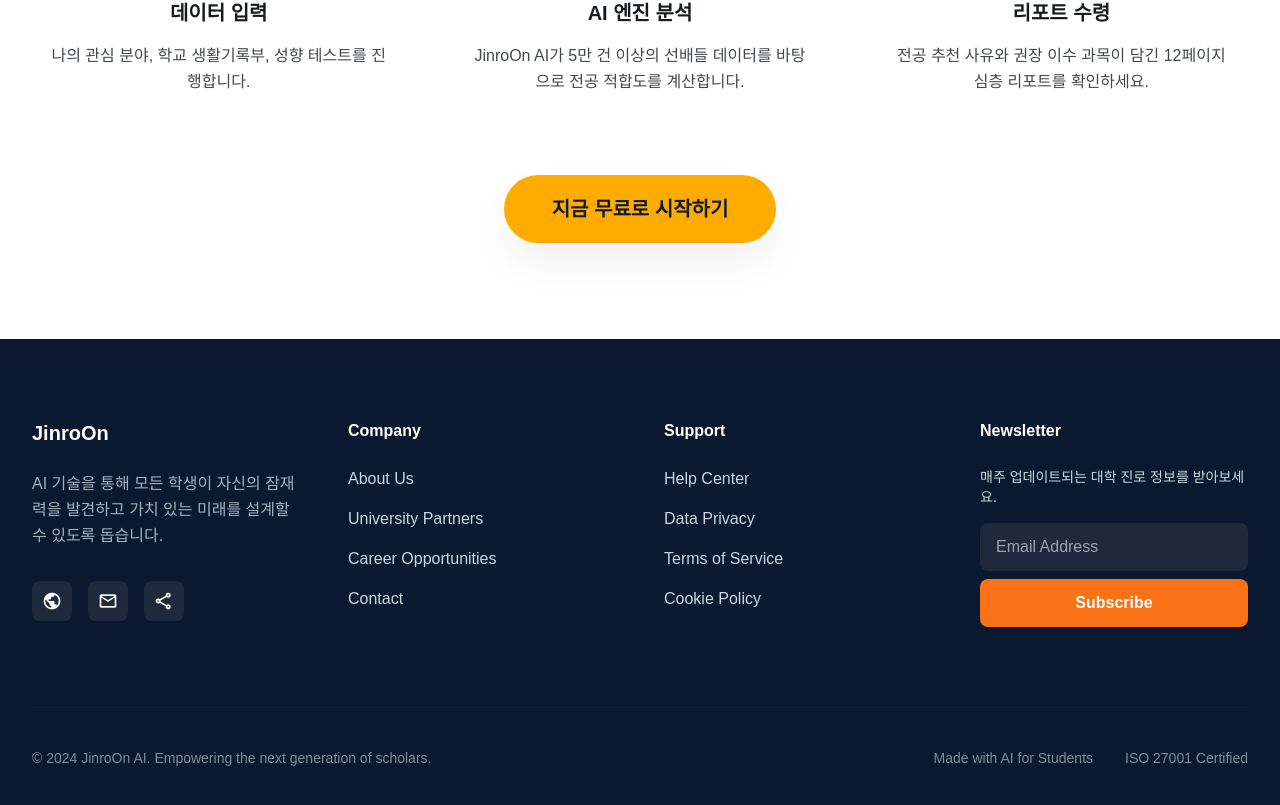
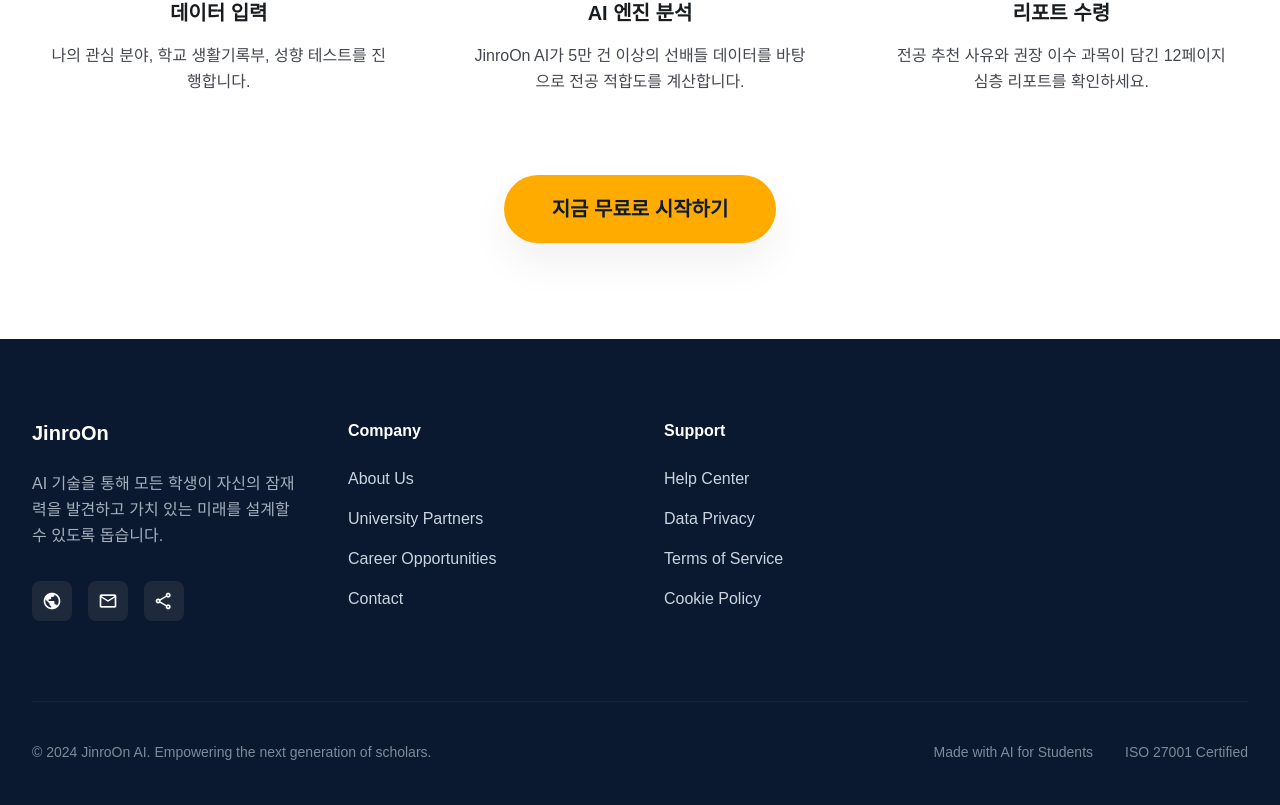
Before and after one commit to JinroOn/JOFE, a React (Vite) app: page / in a window 1280 px wide. Shown: the part 2456-3261 px from the top of the page. Built offline with nearby package versions, Linux system fonts and the light colour scheme; a web font is replaced by a local one.

Commit message:
refactor: png 로고 파일 삭제, Footer 변경, 메인페이지 단어 수정

```diff
--- a/src/components/layout/Footer.tsx
+++ b/src/components/layout/Footer.tsx
@@ -37,18 +37,6 @@
             <li><a className="hover:text-white transition-colors" href="#">Cookie Policy</a></li>
           </ul>
         </div>
-        <div>
-          <h4 className="text-white font-bold mb-6">Newsletter</h4>
-          <p className="text-sm mb-4">매주 업데이트되는 대학 진로 정보를 받아보세요.</p>
-          <div className="flex flex-col gap-2">
-            <input
-              className="bg-slate-800 border-none rounded-lg px-4 py-3 text-white focus:ring-2 focus:ring-secondary transition-all"
-              placeholder="Email Address"
-              type="email"
-            />
-            <button className="bg-orange-500 text-white font-bold py-3 rounded-lg hover:bg-orange-600 transition-colors">Subscribe</button>
-          </div>
-        </div>
       </div>
       <div className="max-w-7xl mx-auto border-t border-slate-800 mt-20 pt-10 flex flex-col md:flex-row justify-between items-center gap-4 text-sm opacity-60">
         <p>© 2024 JinroOn AI. Empowering the next generation of scholars.</p>
--- a/src/pages/Home/index.tsx
+++ b/src/pages/Home/index.tsx
@@ -144,7 +144,7 @@
             </div>
             <div className="bg-primary-container p-12">
               <h4 className="text-secondary-container font-bold mb-8 flex items-center gap-2">
-                <span className="material-symbols-outlined">auto_awesome</span> JinroOn AI 진단
+                <span className="material-symbols-outlined">auto_awesome</span> JinroOn 진단
               </h4>
               <ul className="space-y-6">
                 <li className="flex items-start gap-3 text-white">
```
Also changed, not shown: src/assets/logo.png (deleted).
